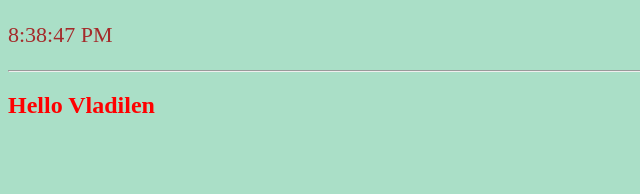
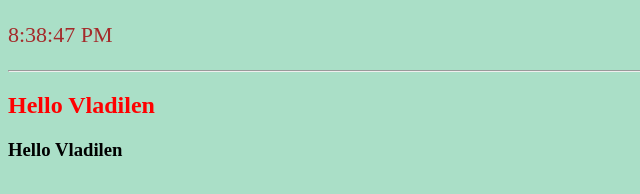
Before and after one commit to roomyn70/other-git-course, a plain HTML site: page index.html in a window 1280 px wide. Shown: the whole page, without its empty margins (0-640 px from the left). Drawn offline with Linux system fonts and the light colour scheme.

Commit message:
first commit from Vladilen

```diff
--- a/index.html
+++ b/index.html
@@ -9,6 +9,7 @@
   <p id="timer"></p>
   <hr>
   <h2>Hello Vladilen</h2>
+  <h3>Hello Vladilen</h3>
   <script src="./js/script.js"></script>
 </body>
 </html>
--- a/js/script.js
+++ b/js/script.js
@@ -4,3 +4,4 @@ function fun() {
     var d = new Date();
     document.getElementById('timer').innerHTML = d.toLocaleTimeString();
 }
+console.log("Hello Vladylen!");
```
Also changed, not shown: 2 other files.
